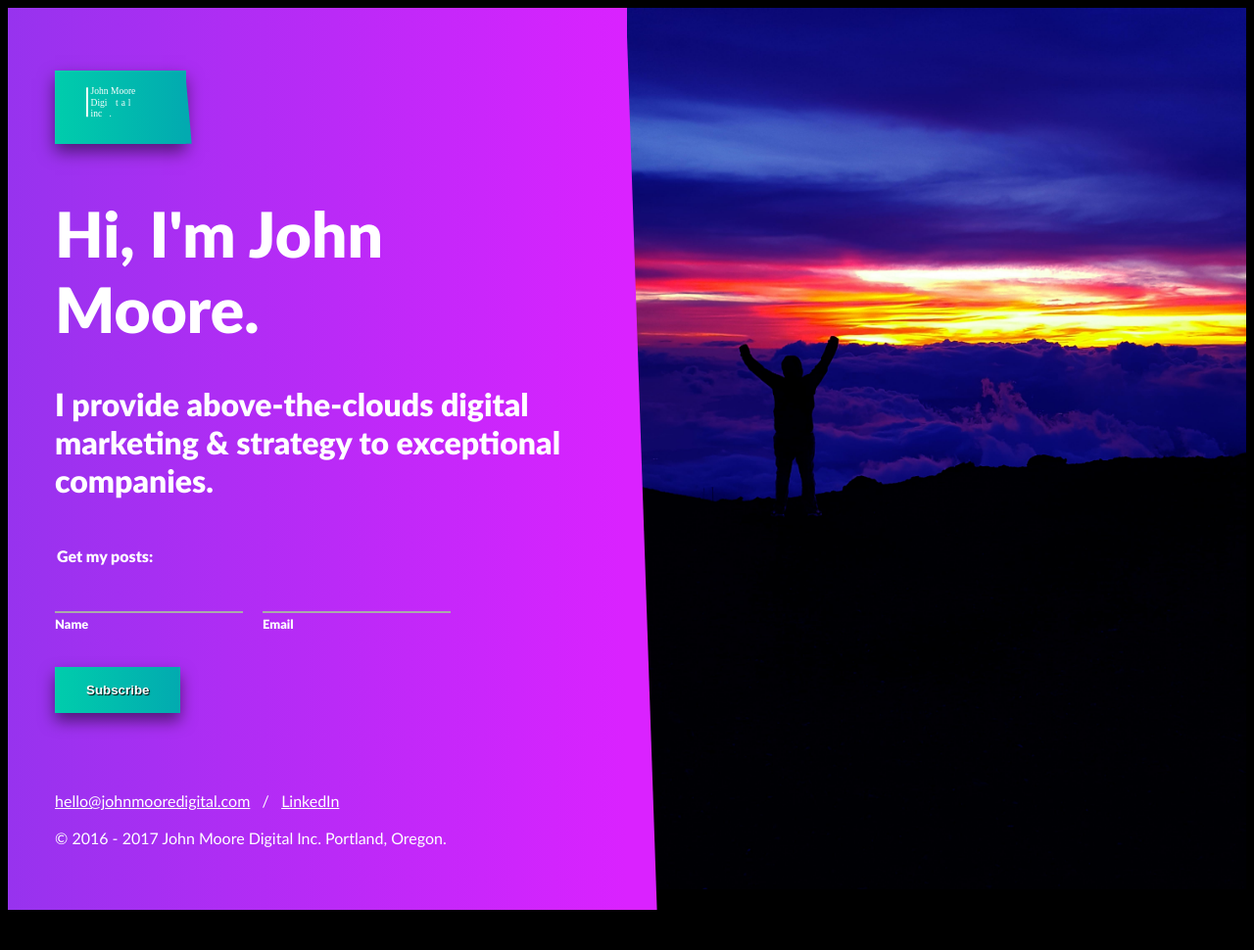
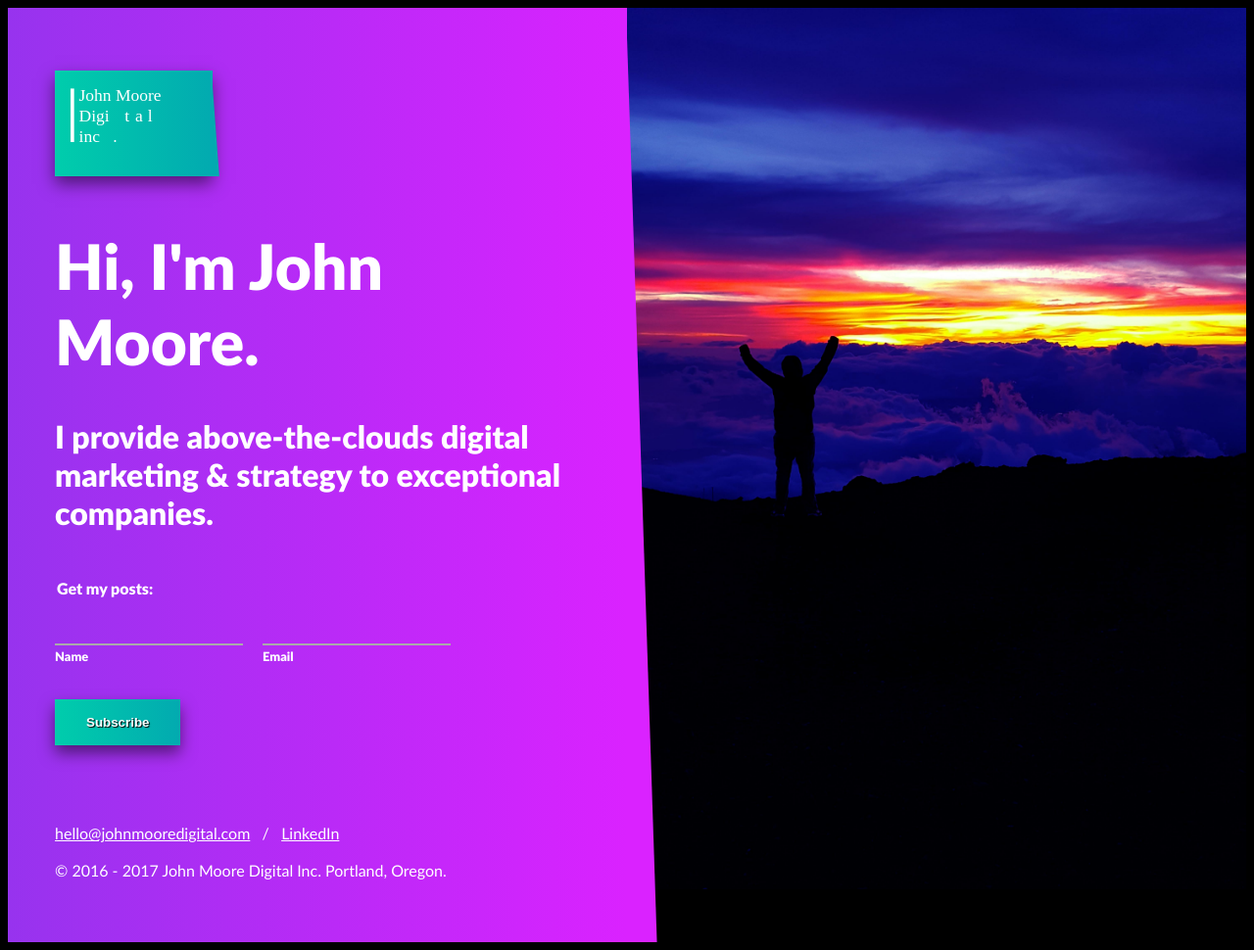
Before and after one commit to jomoweb/jomoweb.github.io, a Jekyll site: the page built from index.html, in a window 1280 px wide. Shown: the whole page at 98% size. Built offline with Jekyll 4.4.1, drawn with Linux system fonts in a browser that asks for light colours; nearby versions of some CDN libraries; comment, search, counter and statistics services are not loaded; before the commit the page ends 937 px from its top, so only the background shows below that.

Commit message:
logo padding adjust

```diff
--- a/_layouts/comingsoon.html
+++ b/_layouts/comingsoon.html
@@ -174,14 +174,14 @@
       }
 
       #logo {
-        width: 25%;
+        width: 30%;
         background: #02AAB0; /* fallback for old browsers */
         background: -webkit-linear-gradient(to left, #02AAB0 , #00CDAC); /* Chrome 10-25, Safari 5.1-6 */
         background: linear-gradient(to left, #02AAB0 , #00CDAC); /* W3C, IE 10+/ Edge, Firefox 16+, Chrome 26+, Opera 12+, Safari 7+ */
         box-shadow: 0 .5rem 1rem 0 rgba(0,0,0,.5);
         color: #fff;
         display: inline-block;
-        padding: 1rem 2rem;
+        padding: 1rem;
         text-shadow: 1px 1px 1px #000000;
         position: relative;
       }
```
